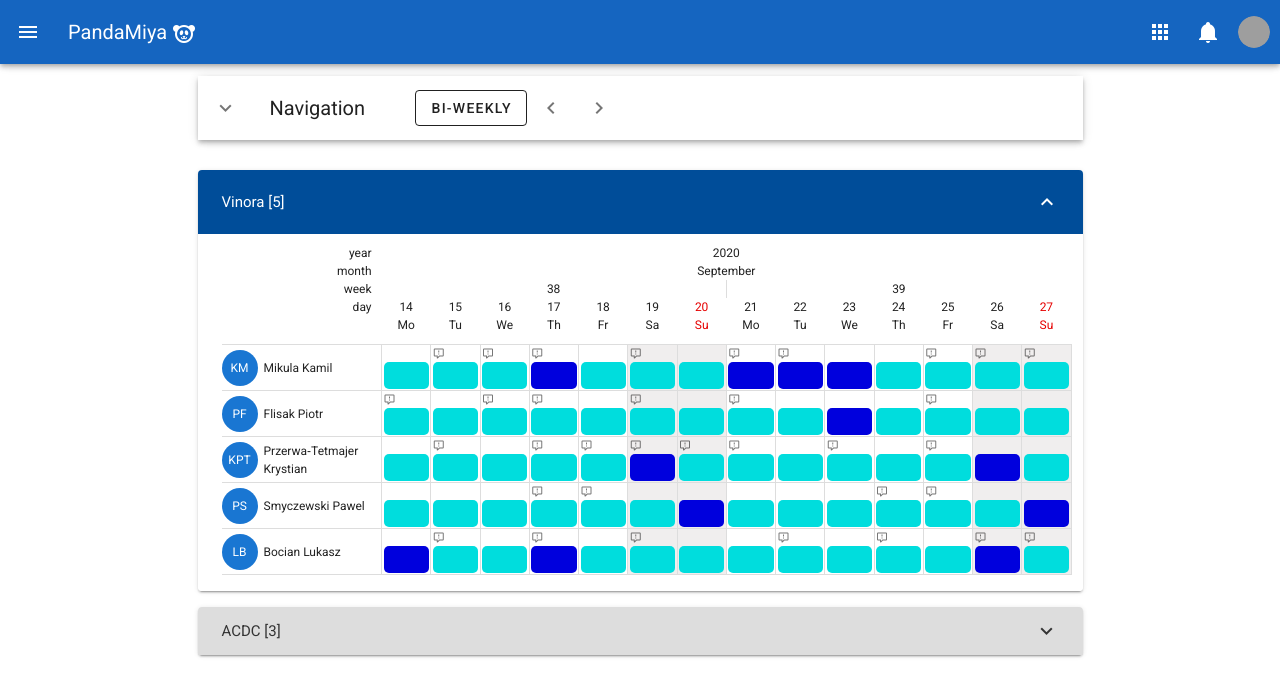
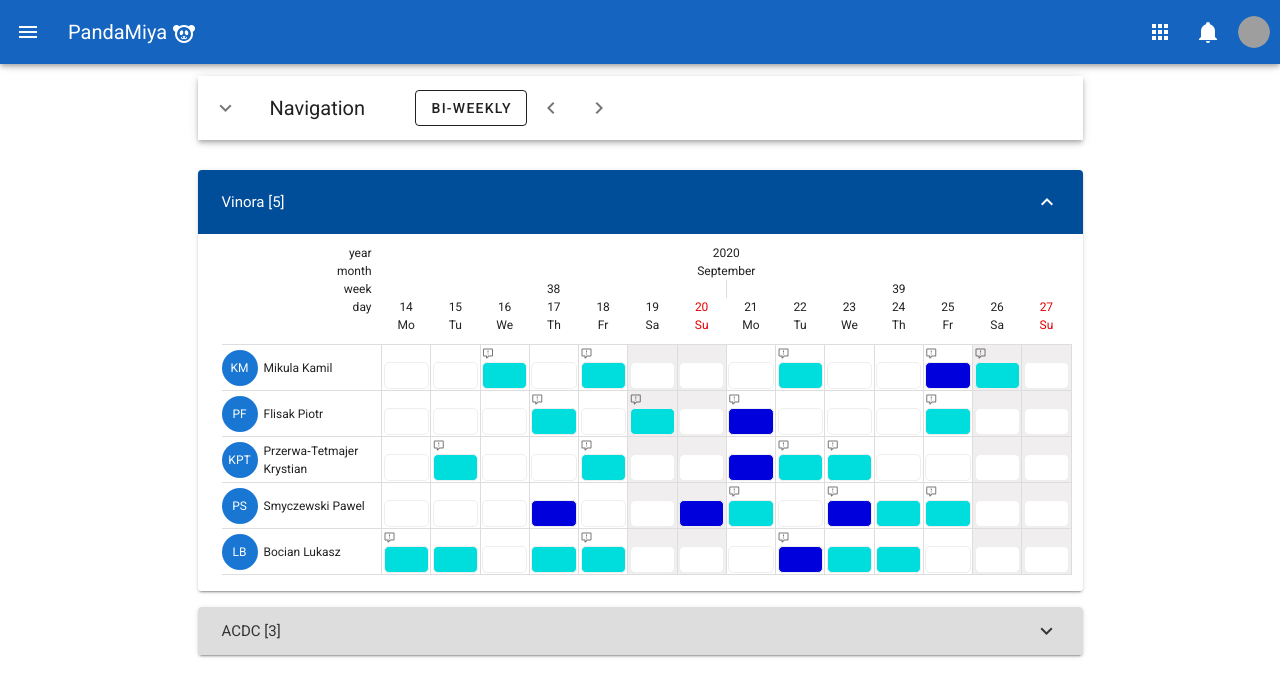
Before and after one commit to reg0/popanda, a Vue app: page / in a window 1280 px wide. Shown: the top 696 px of the page. Built offline with nearby package versions, Linux system fonts and the light colour scheme; grey boxes are pictures that could not be loaded.

Commit message:
added handling blank cells

```diff
--- a/src/components/schedule/schedule.component.vue
+++ b/src/components/schedule/schedule.component.vue
@@ -20,6 +20,7 @@
             :activity="activities[rowId(slotProps.row)][date.isoDate]"
             :key="date.isoDate"
             :isHoliday="holidays.indexOf(date.isoDate) >= 0"
+            :isoDate="date.isoDate"
           />
         </template>
       </TimelineGridBody>
--- a/src/components/schedule/schedule.scss
+++ b/src/components/schedule/schedule.scss
@@ -120,6 +120,9 @@ $cellMargin: 1.5px;
             text-align: center;
             vertical-align: middle;
             font-size: 1.3em;
+            background-color: #fff;
+            border: solid 1px #eee;
+            color: #555;
           }
 
           .dayNumber {
--- a/src/components/schedule/scheduleCell.component.vue
+++ b/src/components/schedule/scheduleCell.component.vue
@@ -1,5 +1,5 @@
 <template>
-  <td :key="activity.id" :class="{holiday: isHoliday}">
+  <td v-if="activity" :class="{holiday: isHoliday}">
     <div class="cell-icons">
       <v-tooltip top v-if="activity.commentForSuperior || activity.commentPublic">
         <template v-slot:activator="{ on, attrs }">
@@ -16,6 +16,12 @@
       <span class="dayNumber">{{ getDayNumber(activity.isoDate) }}</span>
     </div>
   </td>
+  <td v-else :class="{holiday: isHoliday}">
+    <div class="cell-icons"></div>
+    <div class="cell-color">
+      <span class="dayNumber">{{ getDayNumber(isoDate) }}</span>
+    </div>
+  </td>
 </template>
 
 <script lang="ts">
@@ -29,6 +35,7 @@ export default Vue.extend({
   props: {
     activity: Object as () => IActivity,
     isHoliday: Boolean,
+    isoDate: String,
   },
   methods: {
     fontColorForBg(bgColor: string) {
--- a/src/services/stubs/activities.stub.service.ts
+++ b/src/services/stubs/activities.stub.service.ts
@@ -27,14 +27,14 @@ export class ScheduleService implements IScheduleService {
           filteredPeople.map((person) => {
             const activities: IActivity[] = getArrayOfDates(isoDateFrom, isoDateTo).map((date) => {
               const { isoDate } = date;
-              return new Activity(
+              return Math.random() > 0.6 ? new Activity(
                 `a${person.id}_${isoDate}`,
                 isoDate,
                 Math.random() > 0.8 ? ActivityTypes.OFFICE : ActivityTypes.HOME_OFFICE,
                 Math.random() > 0.6 ? 'public comment' : '',
                 Math.random() > 0.9 ? 'comment for manager' : '',
-              );
-            });
+              ) : null;
+            }).filter((a) => !!a) as IActivity[];
             return new PersonWithSchedule(person.id, person.firstName, person.lastName, activities);
           }),
         );
```
Lines whose indentation alone changed are shown as unchanged.
